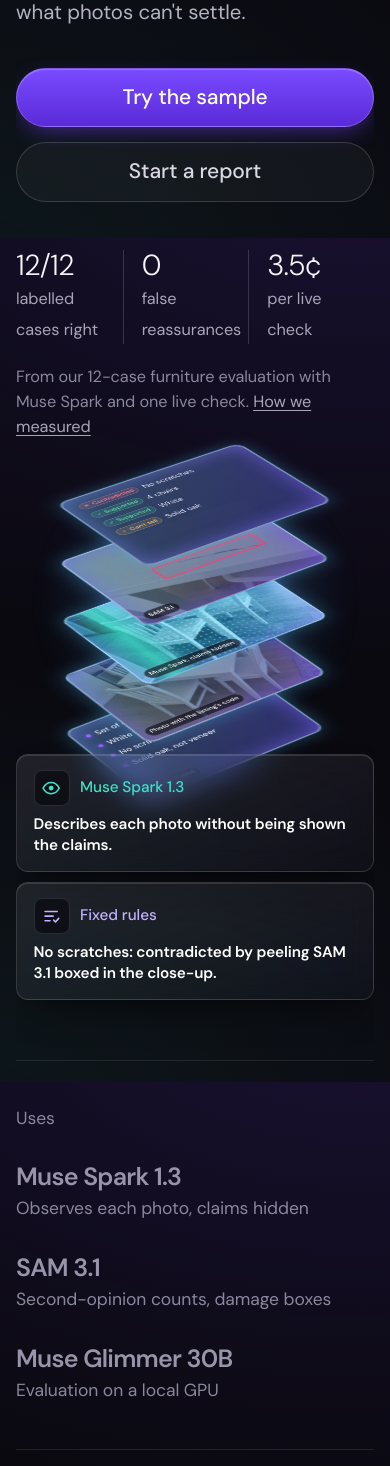
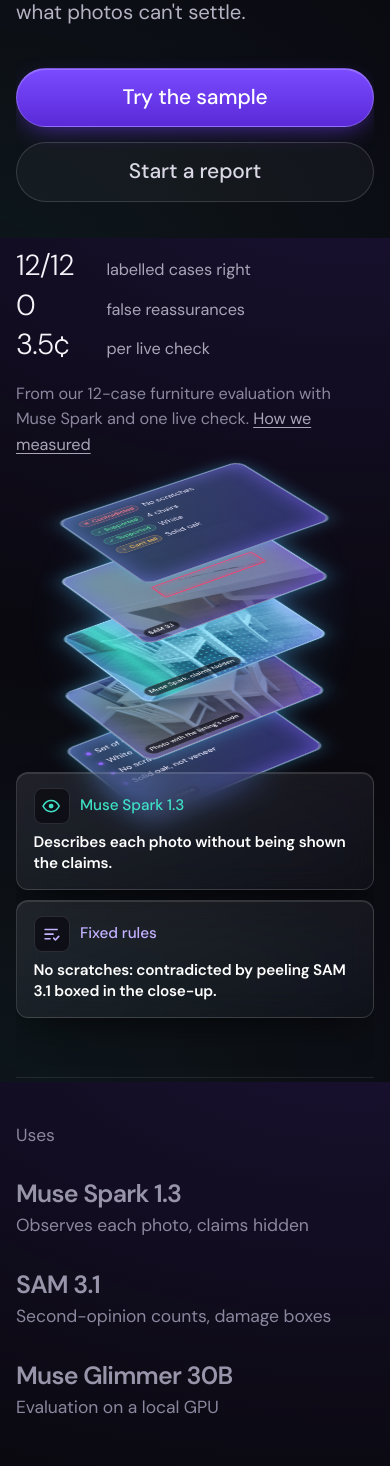
Before and after one commit to cpu-16/verified-asset, a FastAPI app: page / in a window 390 px wide. Shown: the part 606-2072 px from the top of the page. Run offline with FastAPI, Linux system fonts and the light colour scheme.

Commit message:
Mobile: keep claim text, figures and Spark's shot request readable with large text (#4)
On a phone with enlarged text the claim rows cut words ("Bed sic"), the home figures ran "reassurances" into the next column and Spark's request squeezed into a thin column. The claim now takes its own line and the controls wrap below it, the figures become one row each on phones, the request drops below the photo, and the type reads "Other (not checked)".

```diff
--- a/app/templates/_claim_rows.html
+++ b/app/templates/_claim_rows.html
@@ -14,7 +14,7 @@
   {% set current = c.type if c else 'uncheckable' %}{% set tagged = c and (suggested or c.by) %}
     <div class="claim-row{% if tagged %} suggested{% endif %}" {% if not c %}hidden{% endif %}>
       <label>Type <select name="type{{ i }}">
-        {% for t in types %}<option value="{{ t }}" {% if current == t %}selected{% endif %}>{{ {"color": "Color", "piece_count": "Number of pieces", "no_visible_damage": "No visible damage", "part_no_damage": "No damage on a part", "label_text": "Label text", "uncheckable": "Other (not checked from photos)"}[t] }}</option>{% endfor %}
+        {% for t in types %}<option value="{{ t }}" {% if current == t %}selected{% endif %}>{{ {"color": "Color", "piece_count": "Number of pieces", "no_visible_damage": "No visible damage", "part_no_damage": "No damage on a part", "label_text": "Label text", "uncheckable": "Other (not checked)"}[t] }}</option>{% endfor %}
       </select></label>
       <label class="text">Your claim <input name="text{{ i }}" maxlength="200" value="{{ c.text if c else '' }}"></label>
       <label class="what">Object or part <input name="subject{{ i }}" maxlength="40" value="{{ c.subject if c else '' }}"></label>
--- a/app/templates/base.html
+++ b/app/templates/base.html
@@ -549,19 +549,20 @@ h2.pill { margin: 0 0 .6rem; font-size: .875rem; letter-spacing: 0; }
 .attribute-editor .claim-row { display: flex; flex-wrap: wrap; align-items: center; gap: 6px; padding: 4px 0; border-radius: 0; border-width: 0 0 1px; background: none; }
 .attribute-editor .claim-row[hidden] { display: none; }
 .attribute-editor .claim-row label { font-size: 0; margin: 0; }
-.attribute-editor .claim-row .text { flex: 1; order: -1; }
+/* rem bases instead of breakpoints: with large text the claim gets its own line and the controls wrap below it */
+.attribute-editor .claim-row .text { flex: 3 1 14rem; order: -1; }
 .attribute-editor .claim-row input, .attribute-editor .claim-row select { margin: 0; min-height: 44px; padding: 6px; font-size: .8rem; border-radius: 6px; }
 .attribute-editor .claim-phrase { width: 100%; padding: 6px; justify-content: flex-start; text-align: left; font-size: .8rem; font-weight: 400; border: 0; border-radius: 6px; background: none; box-shadow: none; }
 .attribute-editor .claim-phrase[hidden] { display: none; }
 .attribute-editor .claim-row .text input { background: transparent; border-color: transparent; }
 .attribute-editor .claim-row .text input:focus { border-color: var(--violet-hi); }
-.attribute-editor .claim-row .value { width: 5rem; }
+.attribute-editor .claim-row .value { flex: 1 1 7rem; }
 .attribute-editor .claim-row .what { width: 7rem; }
 .attribute-editor .claim-row .remove-claim { flex: 0 0 44px; width: 44px; padding: 0; border: 0; border-radius: 6px; font-size: 1.2rem; }
-.attribute-editor .claim-row > label:first-child { width: 7rem; }
+.attribute-editor .claim-row > label:first-child { flex: 1 1 9rem; }
 .attribute-editor .claim-row label[hidden] { display: none; }
 .attribute-editor .claim-row .value:not([hidden]), .attribute-editor .claim-row .what:not([hidden]) { display: block; }
-.attribute-editor .claim-row[data-compact="yes"] { flex-wrap: nowrap; }
+.attribute-editor .claim-row[data-compact="yes"] .text { flex-basis: 10rem; }
 .attribute-editor .claim-row .ai-tag { position: static; font-size: .7rem; }
 @media (max-width: 600px) {
   .topbar { flex-wrap: wrap; height: auto; min-height: 64px; }
--- a/app/templates/home.html
+++ b/app/templates/home.html
@@ -219,16 +219,20 @@
   .plates { top: 14.5em; }
   .float { position: relative; left: auto; right: auto; top: auto; bottom: auto; width: auto; font-size: 15px; }
   .floats { display: grid; gap: 10px; }
-  .stats { display: grid; grid-template-columns: repeat(3, auto); justify-content: start; }
+  .stats { display: grid; grid-template-columns: repeat(3, minmax(0, 1fr)); }
+  .stats span { display: block; line-height: 1.35; hyphens: auto; overflow-wrap: break-word; }
   .example, .eval, .limits-grid { grid-template-columns: minmax(0, 1fr); }
   .section { margin-bottom: 4.5rem; }
 }
 @media (min-width: 52.01em) { .floats { display: contents; } }
 @media (max-width: 36em) {
   .how, .credits { grid-template-columns: minmax(0, 1fr); }
-  .stats li { padding: 0 .9rem; }
   .stats b { font-size: 1.45rem; }
   .stats span { font-size: .8125rem; }
+  /* phones: one row per figure, so large text never runs a label into the next column */
+  .stats { grid-template-columns: minmax(0, 1fr); gap: .4rem; }
+  .stats li { display: flex; align-items: baseline; gap: .75rem; padding: 0; border-left: 0; }
+  .stats b { flex: none; min-width: 2.6em; }
   .ctas > *, .ctas form, .ctas button { width: 100%; }
 }
 {% endblock %}
--- a/app/templates/listing.html
+++ b/app/templates/listing.html
@@ -66,7 +66,7 @@
 .plan-thumb { position: relative; flex: 0 0 112px; overflow: hidden; border-radius: 8px; }
 .plan-thumb img { display: block; width: 112px; height: auto; }
 .plan-box { position: absolute; border: 2px dashed var(--maybe); border-radius: 4px; box-shadow: 0 0 0 999px rgba(0, 0, 0, .4); }
-.shot-ask > div:not(.plan-thumb) { flex: 1 1 0; min-width: 0; }
+.shot-ask > div:not(.plan-thumb) { flex: 1 1 10rem; min-width: 0; } /* large text: the request drops below the photo instead of a thin column */
 .reshoot { flex-basis: 100%; }
 .reshoot .button, .reshoot button { width: 100%; min-height: 44px; padding: .45rem 1rem; font-size: .875rem; }
 .reshoot.uploading .button { opacity: .6; pointer-events: none; }
```
